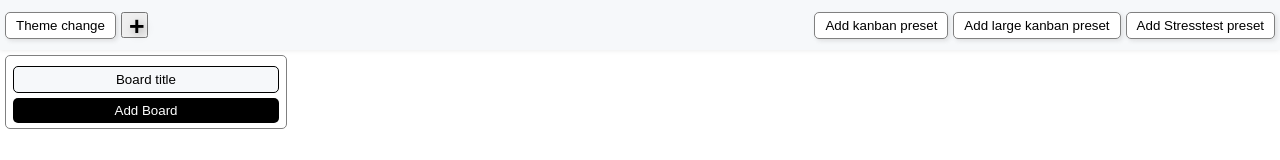
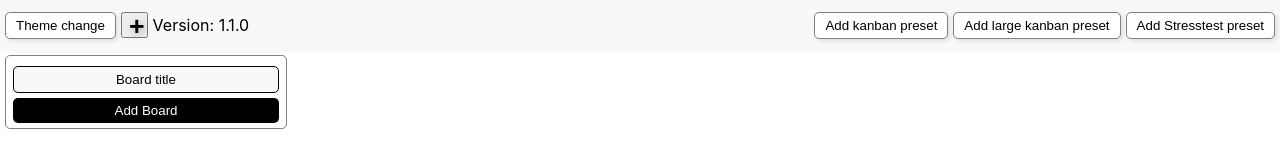
Before and after one commit to Kybbe/Scruit, a React (Create React App) app: page / in a window 1280 px wide. Shown: the top 160 px of the page. Built offline with nearby package versions, Linux system fonts and the light colour scheme.

Commit message:
add version to navbar

```diff
--- a/src/views/Navbar.js
+++ b/src/views/Navbar.js
@@ -291,6 +291,8 @@ export default function Navbar() {
 					Theme change
 				</button>
 				<Adder />
+
+				<p>Version: 1.1.0</p>
 			</div>
 
 			{boards.length <= 0 ? (
```
